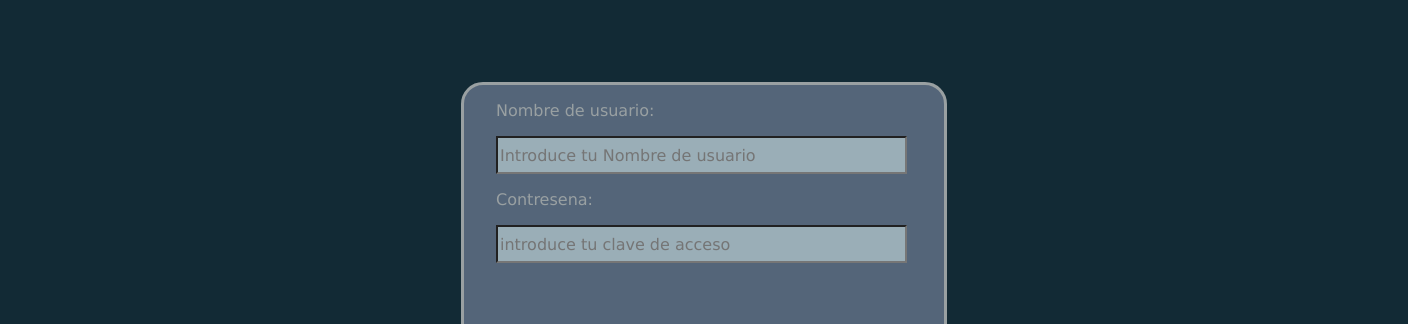
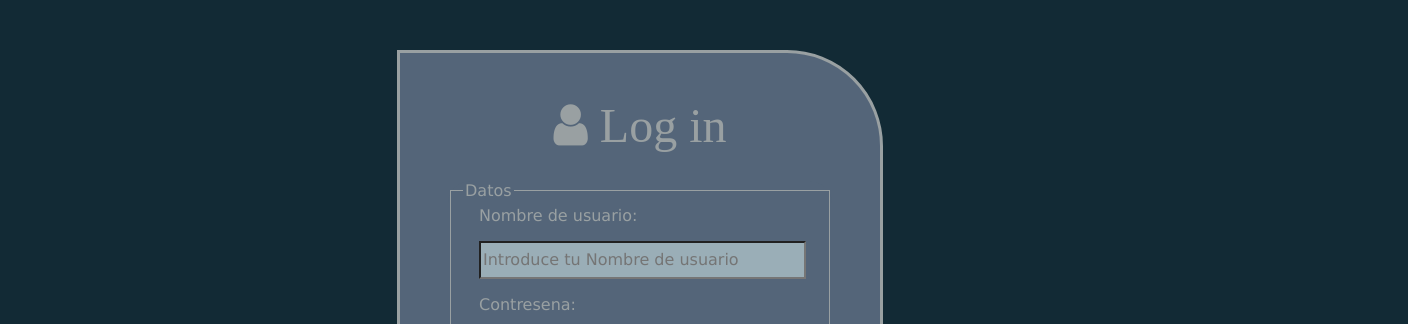
Before and after one commit to yohswha/CraftStoreApp, a plain HTML site: page login.html in a window 1280 px wide. Shown: the part 254-578 px from the top of the page, 1408 px wide, since content can reach past the window. Drawn offline with Linux system fonts and the light colour scheme.

Commit message:
login design

```diff
--- a/css/style.css
+++ b/css/style.css
@@ -226,7 +226,8 @@
         width: 40%;
         height: 30%;
         border-radius: 22px;
-        background-color: #0b3b4c;
+        background-color: rgb(84, 101, 121);
+        border: solid;
     }
     form fieldset{
         border: solid 1px;
@@ -252,18 +253,32 @@
         font-size:large;
     }
     .login{
+        width: 30%;
+        border: solid;
+        border-radius: 0rem 6rem;
+        height: 30rem;
+        margin: 19rem auto;
+        padding: 2rem 3rem;
+        background-color: rgb(84, 101, 121);
+
+    }
+    .login-header{
+        text-align: center;
+        margin: 0;
+        padding: 0;
+        height: 20%;
+    }
+    .login-header li{
+        font-size: 3rem;
+        margin: 1rem;
+    }
+    .login .log-form{
         width: 100%;
-        height: 30rem;
-        margin: 15rem auto;
-        padding: 4rem;
-    }
-
-    .log-form{
-        background-color:rgb(84, 101, 121);
-        width: 35%;
-        height: 100%;
-        padding: 1rem;
-        border: solid;
+        height: 80%;
+        border:none;
+        padding: 0rem;
+        margin: auto;
+        background-color: inherit;
     }
 
     .log-form label, .log-form input{
--- a/login.html
+++ b/login.html
@@ -5,16 +5,23 @@
     <meta name="viewport" content="width=device-width, initial-scale=1.0">
     <title>Iniciar Sesion</title>
     <link rel="stylesheet" href="css/style.css">
+    <link rel="stylesheet" href="https://cdnjs.cloudflare.com/ajax/libs/font-awesome/4.7.0/css/font-awesome.min.css">
 
 </head>
 <body>
         <section class="login">
+            <header class="login-header">
+                <li class="fa fa-regular fa-user"> Log in</li>
+            </header>
+
             <form class="log-form" action="" method="get">
-                <label for="userName">Nombre de usuario:</label>
-                <input type="text" name="userName" id="userName" placeholder="Introduce tu Nombre de usuario" required>
-                <label for="password">Contresena:</label>
-                <input type="password" name="password" id="password" placeholder="introduce tu clave de acceso" required>
-                <a href="dashboard.html" type="button" class="submitBtn">Iniciar Sesion</a>
+                <fieldset><legend> Datos</legend>
+                    <label for="userName">Nombre de usuario:</label>
+                    <input type="text" name="userName" id="userName" placeholder="Introduce tu Nombre de usuario" required>
+                    <label for="password">Contresena:</label>
+                    <input type="password" name="password" id="password" placeholder="introduce tu clave de acceso" required>
+                    <a href="dashboard.html" type="button" class="submitBtn">Iniciar Sesion</a>
+                </fieldset>
             </form>
          </section>
 
```
